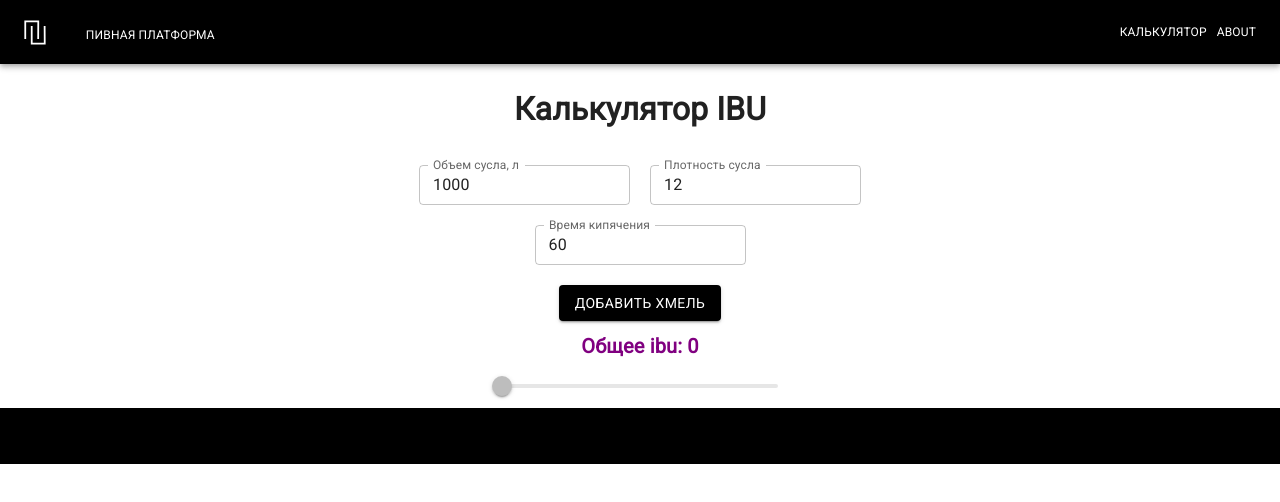
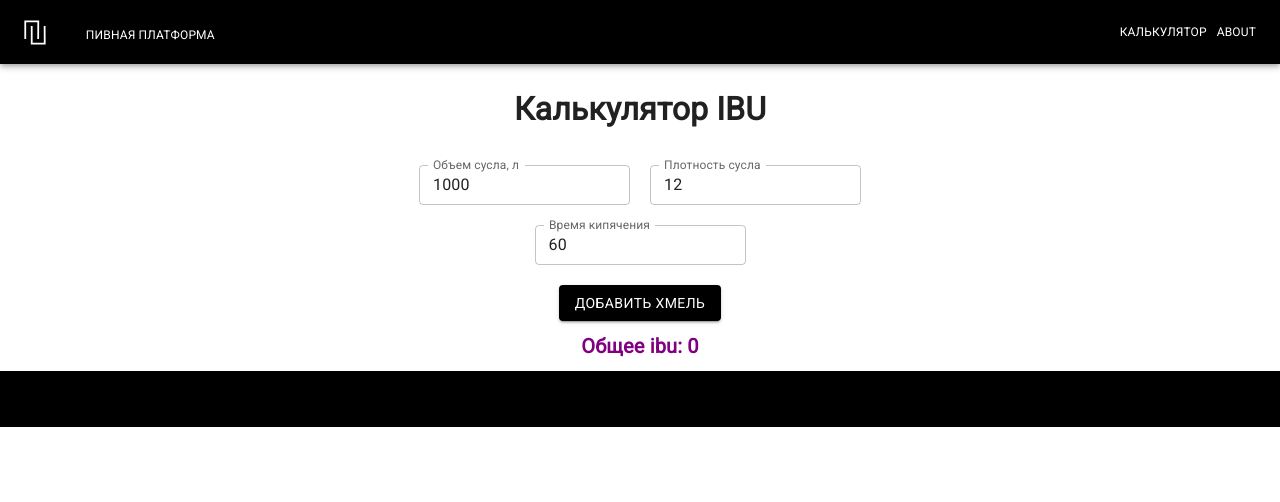
Before and after one commit to DmitriyBrewer/International-Bitterness-Units, a React (Create React App) app: page / in a window 1280 px wide. Shown: the top 502 px of the page. Built offline with nearby package versions, Linux system fonts and the light colour scheme.

Commit message:
slideribudelete

```diff
--- a/src/components/pages/CalculatorIBU.tsx
+++ b/src/components/pages/CalculatorIBU.tsx
@@ -119,7 +119,7 @@ const CalculatorIBU: React.FC = () => {
         >
           Общее ibu: {parsConcatIbu || 0}
         </h1>
-        <Slider
+        {/* <Slider
           disabled
           defaultValue={0}
           min={0}
@@ -131,7 +131,7 @@ const CalculatorIBU: React.FC = () => {
             width: "50%",
             color: "success.secondary"
           }}
-        />
+        /> */}
         {/* <HopsButton
         onClick={(event) => {
           event.preventDefault();
```
Also changed, not shown: 6 other files (tests, documents, lock files or other folders).
